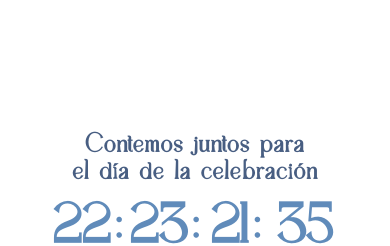
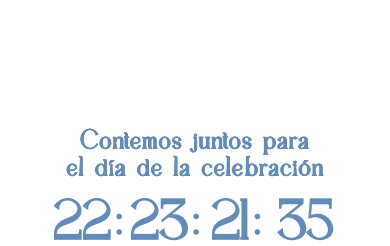
Before and after one commit to luisdavidwww/AlexandraSophia, a React (Vite) app in the folder invitacion-alexandra-sophia/: page / in a window 390 px wide. Shown: the part 3060-3306 px from the top of the page. Built offline with nearby package versions, Linux system fonts and the light colour scheme.

Commit message:
otra actu

```diff
--- a/invitacion-alexandra-sophia/src/components/CuentaRegresiva.css
+++ b/invitacion-alexandra-sophia/src/components/CuentaRegresiva.css
@@ -28,12 +28,17 @@
     width: 100%;
     text-align: center;
     font-family:'Dragnie-Regular';
+    font-weight: 800;
     font-size: 3rem;
     text-decoration: none;
-    letter-spacing: 1.5px;
+    letter-spacing: 3px;
     color: #608BBA;
-    margin-top: 0rem;
+    margin-top: 0.5rem;
     margin-bottom: 2rem;
+    /* Borde en la fuente */
+    text-shadow:
+        -0.3px  0.3px 0 #608BBA,
+         0.3px  0.3px 0 #608BBA;
 }
 
 
@@ -43,11 +48,16 @@
   width: 100%;
   text-align: center;
   font-family: "castellar", sans-serif;
+  font-weight: 800;
   font-size: 1.3rem;
   text-decoration: none;
   letter-spacing: 2.0px;
   color: #ffffff;
   margin-top: 2rem;
+
+  text-shadow:
+  -0.3px  0.3px 0 #608BBA,
+   0.3px  0.3px 0 #608BBA;
 }
 
 
@@ -71,6 +81,7 @@
     flex-direction: column;
     align-items: center;
     color: #608BBA;
+
   }
 
   .time-value {
@@ -83,6 +94,7 @@
     font-size: 4rem; /* Tamaño del valor de tiempo */
     position: relative;
     margin-left: 1rem;
+
   }
 
   .time-label {
@@ -121,11 +133,13 @@
     text-align: center;
     font-family:'Dragnie-Regular';
     font-size: 1.7rem;
+    font-weight: 900;
     text-decoration: none;
-    letter-spacing: 1.5px;
-    color: #485e82;
+    letter-spacing: 2px;
+    color: #608BBA;
     margin-top: 0rem;
     margin-bottom: 1rem;
+
 
   }
 
@@ -148,6 +162,13 @@
     color: #485e82; /* Color del texto del label */
     margin-top: 10%;
   }
+  .time-label.dia {
+    font-family:'Dragnie-Regular';
+    font-size: 0.8rem; /* Tamaño del label */
+    letter-spacing: 1.6px;
+    color: #485e82; /* Color del texto del label */
+    margin-top: 18%;
+  }
 
 
 
--- a/invitacion-alexandra-sophia/src/components/CuentaRegresiva.jsx
+++ b/invitacion-alexandra-sophia/src/components/CuentaRegresiva.jsx
@@ -54,7 +54,7 @@ const CuentaRegresiva = () => {
                 <span className='time-value'>{timeLeft.days}
                   <span className='time-label-point'>:</span>
                 </span>
-                <span className='time-label'>DÍAS</span>
+                <span className='time-label dia' >DÍAS</span>
               </div>
               <div className='time-block'>
                 <span className='time-value'>{timeLeft.hours}
--- a/invitacion-alexandra-sophia/src/components/Home.css
+++ b/invitacion-alexandra-sophia/src/components/Home.css
@@ -189,7 +189,12 @@
     color: #ffffff;
     margin-top: 2rem;
     text-decoration: none;
+    letter-spacing: 1px;
     box-shadow: 5px 6px 4px rgba(0, 0, 0, 0.3); /* Sombra */
+
+    text-shadow:
+    -0.3px  0.3px 0 #ffffff,
+     0.3px  0.3px 0 #ffffff;
 }
 
 .btn-outline-one:hover{
```
